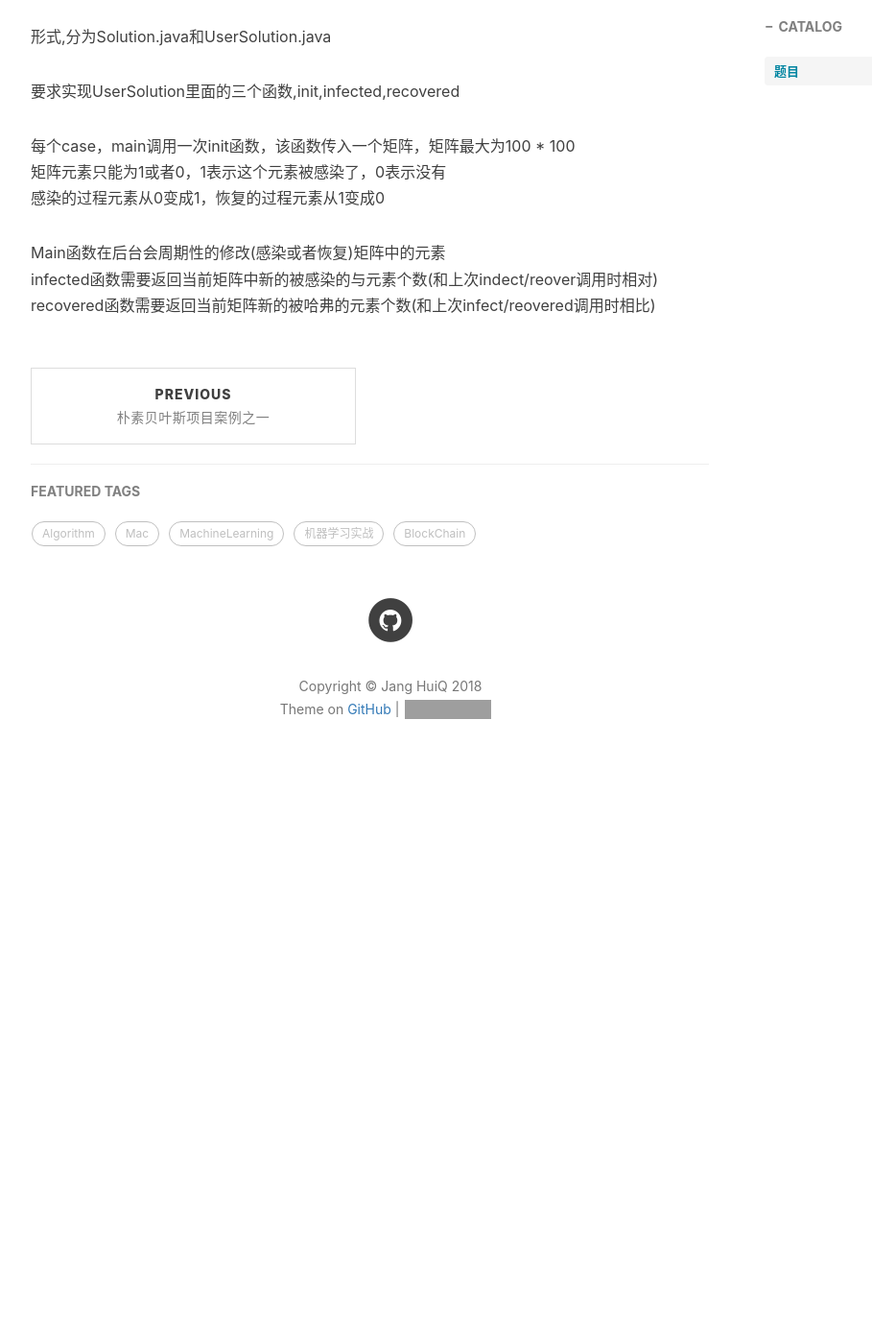
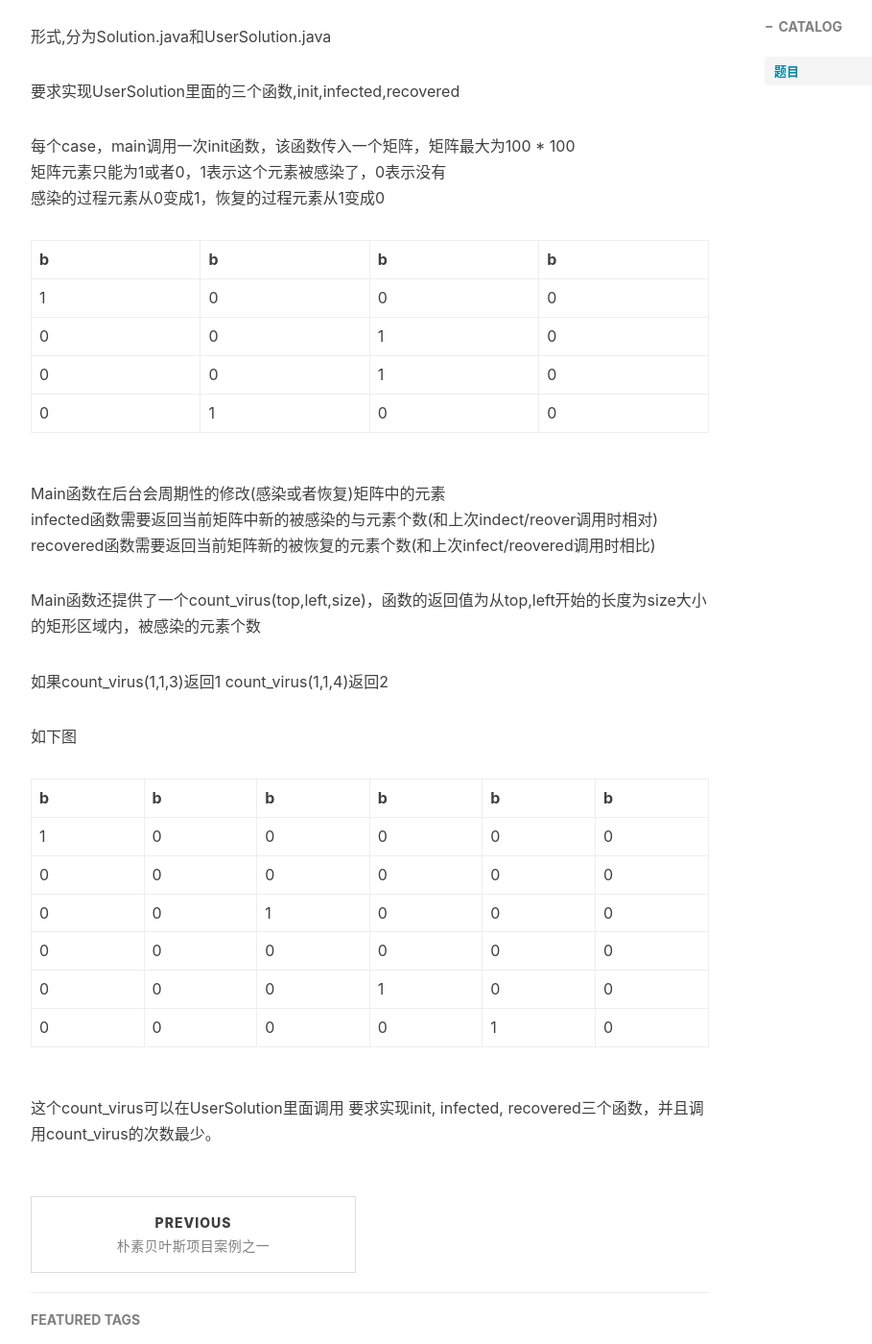
Before and after one commit to jangzc/jangzc.github.io, a Jekyll site: the page built from _posts/2018-08-20-算法练习.md, in a window 1280 px wide and 1400 px high, scrolled down 611 px. Shown: the whole window at 96% size, without its empty margins (233-1142 px from the left). Built offline with Jekyll 4.4.1, drawn with Linux system fonts in a browser that asks for light colours; nearby versions of some CDN libraries; comment, search, counter and statistics services are not loaded; before the commit the page ends 1454 px from its top, so only the background shows below that; grey boxes are pictures that could not be loaded.

Commit message:
Update 2018-08-20-算法练习.md

```diff
--- a/_posts/2018-08-20-算法练习.md
+++ b/_posts/2018-08-20-算法练习.md
@@ -19,6 +19,33 @@ tags:
 矩阵元素只能为1或者0，1表示这个元素被感染了，0表示没有<br>
 感染的过程元素从0变成1，恢复的过程元素从1变成0<br>
 
+|b | b | b | b|
+|---- | --- |---- | ---|
+|1 | 0 | 0 | 0|
+|0 | 0 | 1 | 0|
+|0 | 0 | 1 | 0|
+|0 | 1 | 0 | 0|
+
+
 Main函数在后台会周期性的修改(感染或者恢复)矩阵中的元素<br>
-infected函数需要返回当前矩阵中新的被感染的与元素个数(和上次indect/reover调用时相对)
-recovered函数需要返回当前矩阵新的被哈弗的元素个数(和上次infect/reovered调用时相比)
+infected函数需要返回当前矩阵中新的被感染的与元素个数(和上次indect/reover调用时相对)<br>
+recovered函数需要返回当前矩阵新的被恢复的元素个数(和上次infect/reovered调用时相比)<br>
+
+Main函数还提供了一个count_virus(top,left,size)，函数的返回值为从top,left开始的长度为size大小的矩形区域内，被感染的元素个数<br>
+
+如果count_virus(1,1,3)返回1
+count_virus(1,1,4)返回2
+
+如下图<br>
+
+|b | b | b | b| b | b|
+|---- | --- |---- | ---|---- | ---|
+|1 | 0 | 0 | 0| 0 | 0|
+|0 | 0 | 0 | 0| 0 | 0|
+|0 | 0 | 1 | 0| 0 | 0|
+|0 | 0 | 0 | 0| 0 | 0|
+|0 | 0 | 0 | 1| 0 | 0|
+|0 | 0 | 0 | 0| 1 | 0|
+
+这个count_virus可以在UserSolution里面调用
+要求实现init, infected, recovered三个函数，并且调用count_virus的次数最少。
```
